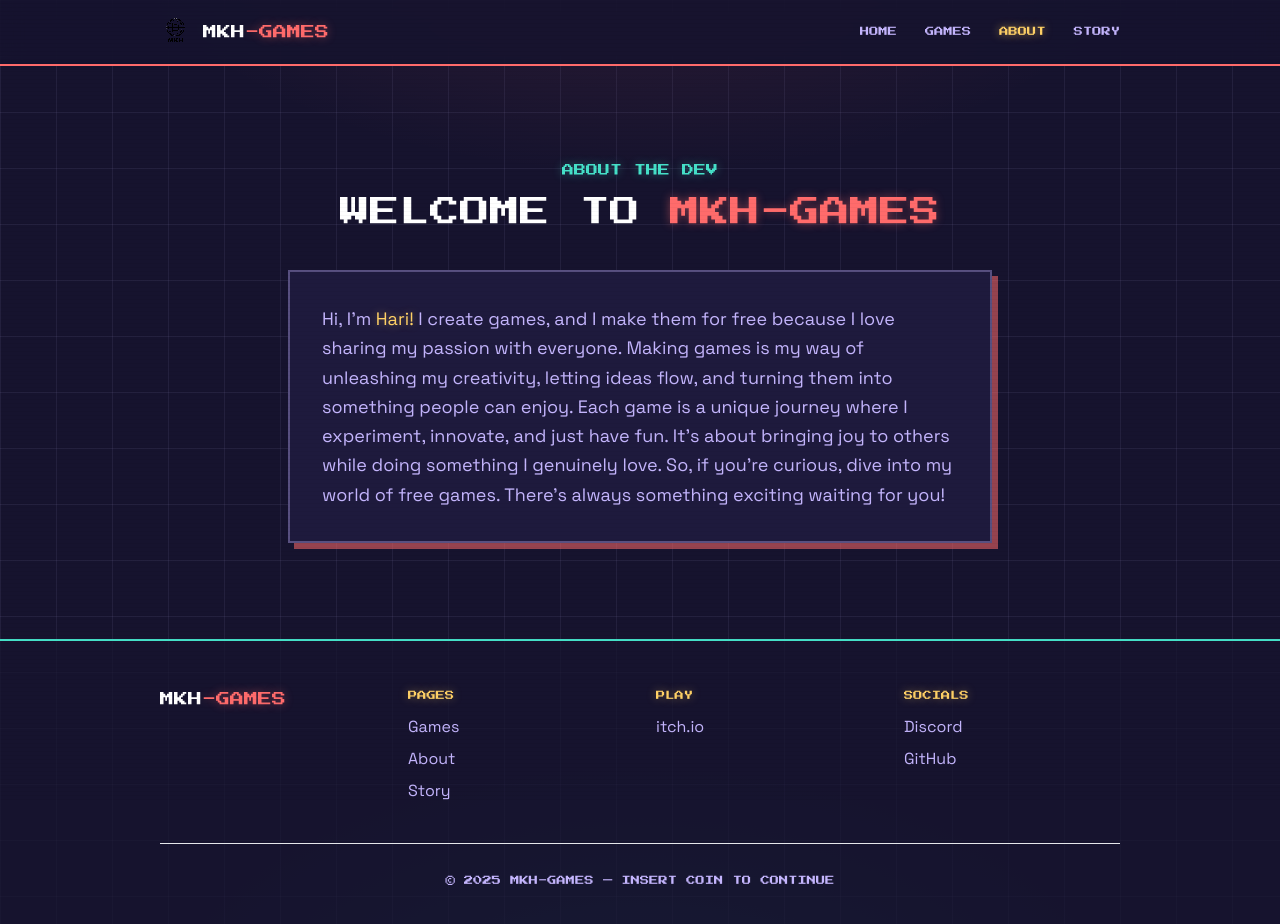
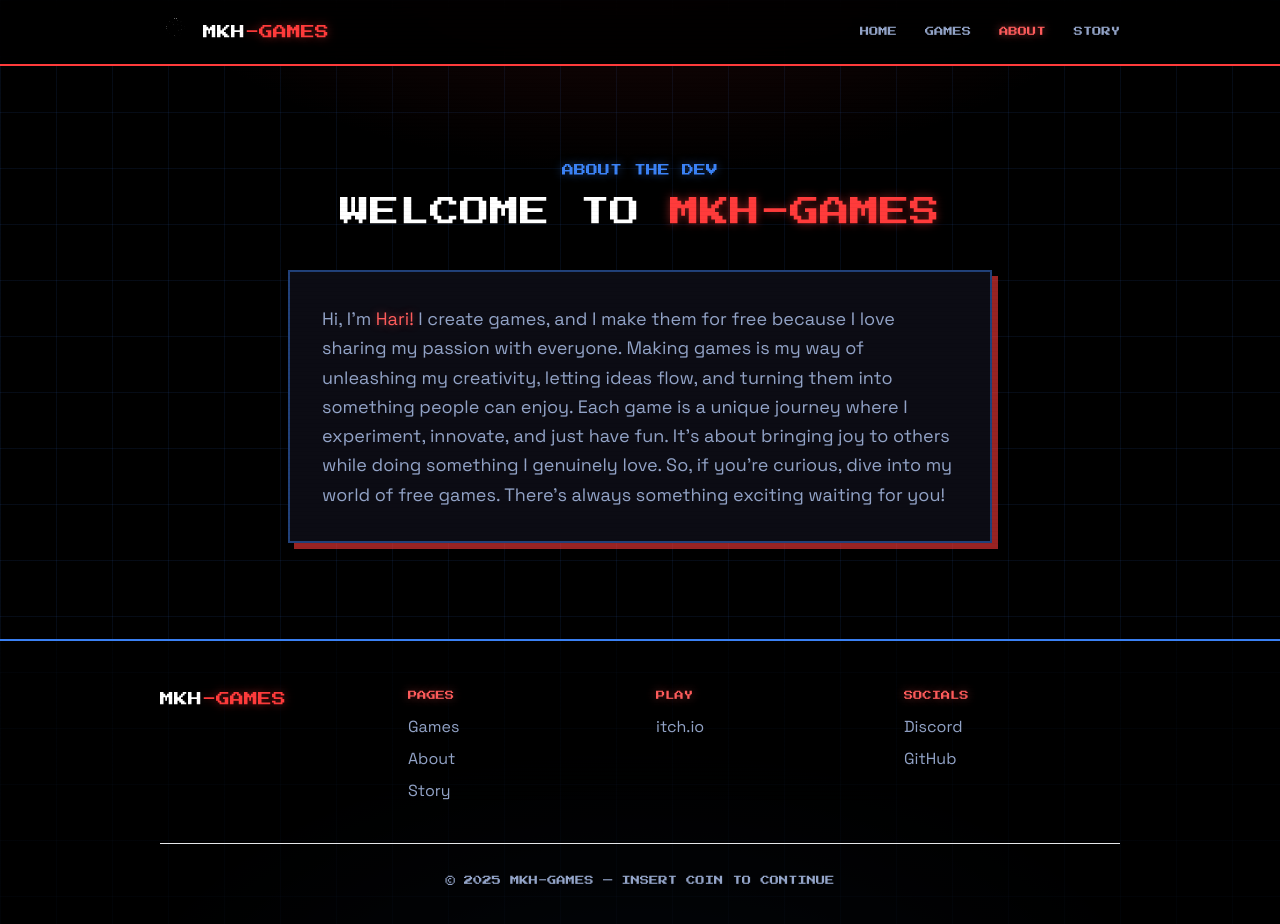
Before and after one commit to Hari-42/mkh-games, a Next.js app: page /about in a window 1280 px wide. Shown: the top 924 px of the page. Built offline with nearby package versions, Linux system fonts and the light colour scheme.

Commit message:
switch theme to black background with blue and red accents

```diff
--- a/app/globals.css
+++ b/app/globals.css
@@ -3,13 +3,13 @@
 @tailwind utilities;
 
 :root {
-  --bg: #16132e;
-  --bg-soft: #1e1a3d;
-  --coral: #ff6b6b;
-  --teal: #45e0c8;
-  --amber: #ffd166;
-  --lav: #c4b5fd;
-  --grid: rgba(196, 181, 253, 0.08);
+  --bg: #000000;
+  --bg-soft: #0c0c14;
+  --coral: #ff3b3b;
+  --teal: #3b82f6;
+  --amber: #ff5c5c;
+  --lav: #93a4c8;
+  --grid: rgba(59, 130, 246, 0.09);
 }
 
 html {
@@ -18,12 +18,12 @@
 
 body {
   position: relative;
-  color: #ece9ff;
+  color: #eaeefb;
   min-height: 100vh;
   background-color: var(--bg);
   background-image:
-    radial-gradient(900px 480px at 50% -12%, rgba(255, 107, 107, 0.12), transparent 60%),
-    radial-gradient(900px 520px at 50% 112%, rgba(69, 224, 200, 0.12), transparent 60%),
+    radial-gradient(900px 480px at 50% -12%, rgba(255, 59, 59, 0.14), transparent 60%),
+    radial-gradient(900px 520px at 50% 112%, rgba(59, 130, 246, 0.14), transparent 60%),
     linear-gradient(var(--grid) 1px, transparent 1px),
     linear-gradient(90deg, var(--grid) 1px, transparent 1px);
   background-size:
@@ -56,21 +56,21 @@
 /* Soft neon glows */
 .glow-coral {
   color: var(--coral);
-  text-shadow: 0 0 10px rgba(255, 107, 107, 0.45);
+  text-shadow: 0 0 10px rgba(255, 59, 59, 0.5);
 }
 .glow-teal {
   color: var(--teal);
-  text-shadow: 0 0 10px rgba(69, 224, 200, 0.4);
+  text-shadow: 0 0 10px rgba(59, 130, 246, 0.5);
 }
 .glow-amber {
   color: var(--amber);
-  text-shadow: 0 0 10px rgba(255, 209, 102, 0.4);
+  text-shadow: 0 0 10px rgba(255, 92, 92, 0.45);
 }
 
 /* Chunky panel, softened */
 .pixel-box {
-  border: 2px solid rgba(196, 181, 253, 0.35);
-  box-shadow: 6px 6px 0 0 rgba(255, 107, 107, 0.55);
+  border: 2px solid rgba(59, 130, 246, 0.45);
+  box-shadow: 6px 6px 0 0 rgba(255, 59, 59, 0.6);
 }
 
 /* Retro button, modern palette */
@@ -83,7 +83,7 @@
   padding: 0.95rem 1.5rem;
   border: none;
   background: var(--coral);
-  color: #16132e;
+  color: #000000;
   box-shadow: 5px 5px 0 0 var(--teal);
   transition: transform 0.1s ease, box-shadow 0.1s ease;
 }
@@ -110,7 +110,7 @@
 .nav-link:hover,
 .nav-link.current {
   color: var(--amber);
-  text-shadow: 0 0 8px rgba(255, 209, 102, 0.6);
+  text-shadow: 0 0 8px rgba(255, 92, 92, 0.6);
 }
 
 /* Blinking cursor */
--- a/app/page.js
+++ b/app/page.js
@@ -48,7 +48,7 @@
               height={500}
               className="h-[420px] w-full object-cover transition duration-500 group-hover:scale-105"
             />
-            <div className="absolute inset-0 bg-gradient-to-t from-[#16132e] via-transparent to-transparent" />
+            <div className="absolute inset-0 bg-gradient-to-t from-[#000000] via-transparent to-transparent" />
             <span className="absolute bottom-4 left-5 font-pixel text-sm text-white">
               {item.alt}
             </span>
--- a/components/Footer.js
+++ b/components/Footer.js
@@ -2,7 +2,7 @@
 
 export default function Footer() {
   return (
-    <footer className="mt-auto border-t-2 border-[var(--teal)] bg-[#16132e]/70">
+    <footer className="mt-auto border-t-2 border-[var(--teal)] bg-[#000000]/70">
       <div className="mx-auto w-full max-w-5xl px-4 py-12 lg:px-8">
         <div className="grid grid-cols-2 gap-8 sm:grid-cols-4">
           <div className="col-span-2 sm:col-span-1">
--- a/components/Header.js
+++ b/components/Header.js
@@ -17,7 +17,7 @@
   const pathname = usePathname();
 
   return (
-    <header className="sticky top-0 z-50 border-b-2 border-[var(--coral)] bg-[#16132e]/85 backdrop-blur-md">
+    <header className="sticky top-0 z-50 border-b-2 border-[var(--coral)] bg-[#000000]/85 backdrop-blur-md">
       <div className="mx-auto flex h-16 w-full max-w-5xl items-center justify-between px-4 lg:px-8">
         <Link href="/" className="flex items-center gap-3">
           <Image
@@ -60,7 +60,7 @@
 
       {/* Mobile menu */}
       <div
-        className={`${menuOpen ? "block" : "hidden"} border-t-2 border-[var(--teal)] bg-[#16132e]/95 md:hidden`}
+        className={`${menuOpen ? "block" : "hidden"} border-t-2 border-[var(--teal)] bg-[#000000]/95 md:hidden`}
       >
         <nav className="mx-auto flex w-full max-w-5xl flex-col gap-1 px-4 py-4">
           {links.map((link) => {
```
